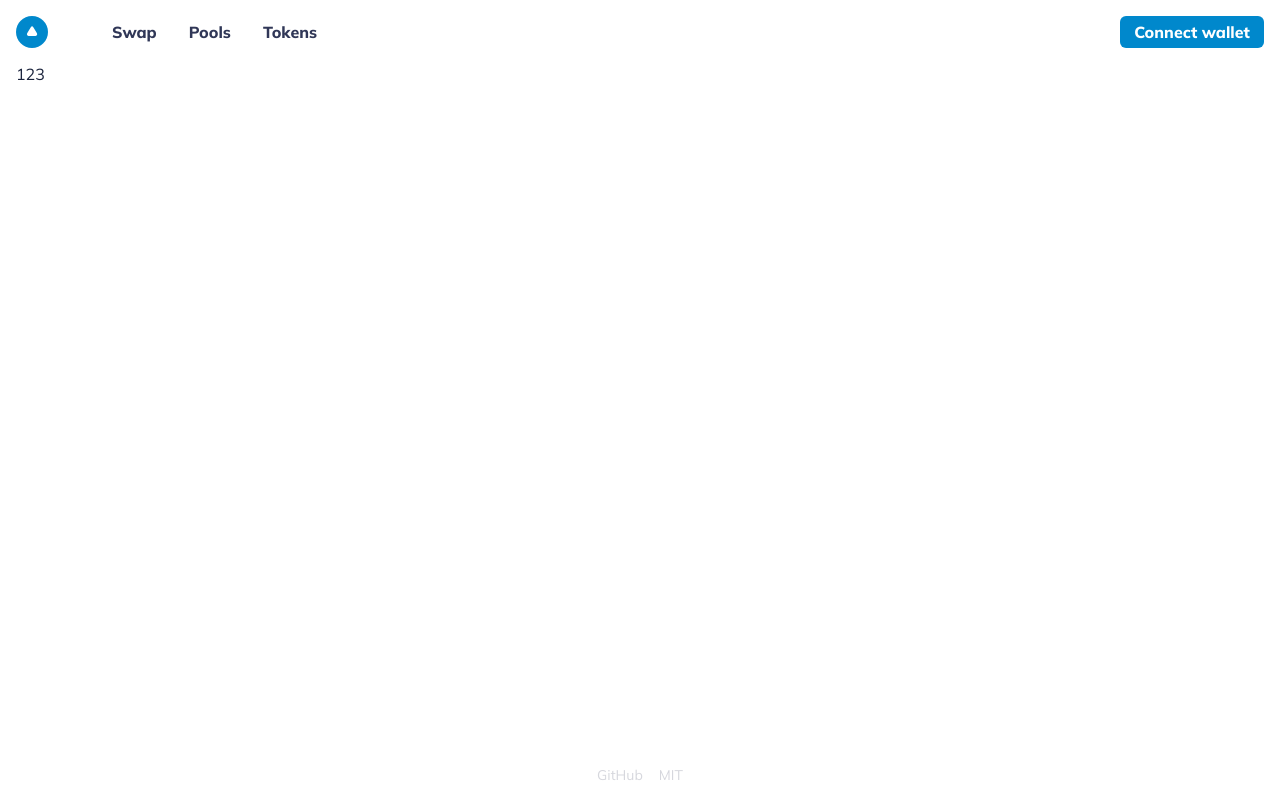
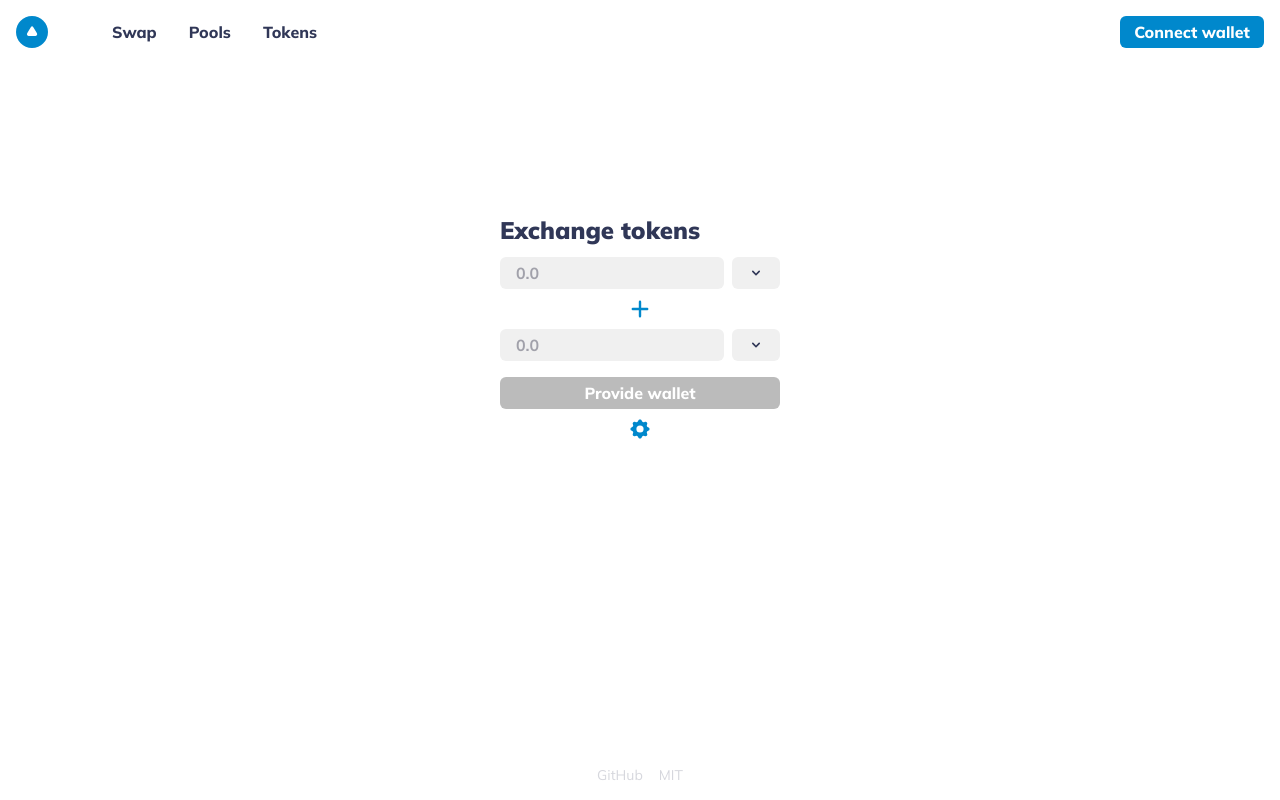
Before and after one commit to netosha/ton-dex-contest, a Next.js app: page /pool/create in a window 1280 px wide. Built offline with nearby package versions, Linux system fonts and the light colour scheme.

Commit message:
Added type to TokenPicker.tsx

```diff
--- a/src/components/TokenPicker/TokenPicker.tsx
+++ b/src/components/TokenPicker/TokenPicker.tsx
@@ -6,6 +6,7 @@ import {
   ClockIcon,
   CogIcon,
   InformationCircleIcon,
+  PlusIcon,
 } from '@heroicons/react/solid';
 import cn from 'clsx';
 
@@ -68,9 +69,11 @@ export const TokenRow: React.VFC<TokenRowProps> = ({
 
 // Todo: Decompose it)
 const TokenPicker: React.VFC<TokenPickerProps> = ({
+  type = 'swap',
   onChange,
   tokens,
   details,
+  isTransactionsVisible,
 }) => {
   // Index of selecting token
   const [tokenModal, setTokenModal] = React.useState<null | number>(null);
@@ -179,7 +182,7 @@ const TokenPicker: React.VFC<TokenPickerProps> = ({
       return { error: true, message: 'Insufficient amount' };
     }
 
-    return { error: false, message: 'Swap' };
+    return { error: false, message: type };
   })();
 
   // Update available balance on account or first token change
@@ -245,7 +248,8 @@ const TokenPicker: React.VFC<TokenPickerProps> = ({
         </div>
 
         <div className="w-full flex justify-center">
-          <ArrowDownIcon className="h-6 w-6 text-blue" />
+          {type === 'swap' && <ArrowDownIcon className="h-6 w-6 text-blue" />}
+          {type === 'stake' && <PlusIcon className="h-6 w-6 text-blue" />}
         </div>
 
         {otherTokens.map((t, index) => (
@@ -286,17 +290,17 @@ const TokenPicker: React.VFC<TokenPickerProps> = ({
             <CogIcon className="h-6 w-6 transition-colors hover:text-darkblue" />
           </Tooltip>
 
+          {isTransactionsVisible && (
             <button onClick={() => setTransactionsModal(true)}>
               <ClockIcon className="h-6 w-6 transition-colors hover:text-darkblue" />
             </button>
+          )}
 
           {details && (
-            <Tooltip
-              disabled={tokens.some((t) => !t)}
-              content={details}
-              position="bottom"
-            >
-              <InformationCircleIcon className="h-6 w-6 transition-colors hover:text-darkblue" />
+            <Tooltip content={details} position="bottom">
+              <InformationCircleIcon
+                className={cn('h-6 w-6 transition-colors hover:text-darkblue')}
+              />
             </Tooltip>
           )}
         </div>
@@ -339,6 +343,7 @@ const TokenPicker: React.VFC<TokenPickerProps> = ({
         </div>
       </Modal>
 
+      {isTransactionsVisible && (
         <Modal
           isOpen={transactionsModal}
           onClose={() => setTransactionsModal(false)}
@@ -346,6 +351,7 @@ const TokenPicker: React.VFC<TokenPickerProps> = ({
         >
           <Transactions address={address} />
         </Modal>
+      )}
     </>
   );
 };
--- a/src/components/TokenPicker/TokenPicker.types.ts
+++ b/src/components/TokenPicker/TokenPicker.types.ts
@@ -16,12 +16,22 @@ export interface TokenPickerProps {
   tokens: PickedTokens;
 
   /**
-   * Hoverable icon with some details.
+   * Type of showed icon and submit button
+   */
+  type: 'swap' | 'stake';
+
+  /**
+   * Show icon with details tooltip in misc button
    * Disabled when at least one token are not provided
    *
    * For example: conversion rate, fees, etc.
    */
   details?: ReactNode;
+
+  /**
+   * Show clickcable icon, that shows transactions modal
+   */
+  isTransactionsVisible?: boolean;
 
   onChange?: (tokens: PickedTokens) => void;
 }
--- a/src/pages/pool/create.tsx
+++ b/src/pages/pool/create.tsx
@@ -3,9 +3,22 @@ import React from 'react';
 import { NextPage } from 'next';
 
 import Layout from '@components/Layout';
+import TokenPicker from '@components/TokenPicker';
+import { PickedTokens } from '@components/TokenPicker/TokenPicker.types';
 
 const Create: NextPage = () => {
-  return <Layout>123</Layout>;
+  const [tokens, setTokens] = React.useState<PickedTokens>([null, null]);
+
+  return (
+    <Layout>
+      <div className="flex h-auto my-auto flex-col gap-4 items-center justify-center w-full">
+        <div className="flex flex-col gap-3">
+          <h1 className="text-2xl font-black text-violet">Exchange tokens</h1>
+          <TokenPicker onChange={setTokens} tokens={tokens} type={'stake'} />
+        </div>
+      </div>
+    </Layout>
+  );
 };
 
 export default Create;
--- a/src/pages/pools.tsx
+++ b/src/pages/pools.tsx
@@ -3,6 +3,7 @@ import React from 'react';
 import cn from 'clsx';
 import { sortBy } from 'lodash';
 import { NextPage } from 'next';
+import Link from 'next/link';
 import Router from 'next/router';
 
 import Layout from '@components/Layout';
@@ -81,7 +82,9 @@ const Pools: NextPage = () => {
                 <PoolCard key={i} />
               ))}
             </div>
-            <Button>Create new pool</Button>
+            <Link href="/pool/create">
+              <Button>Create new pool</Button>
+            </Link>
           </>
         )}
       </div>
--- a/src/pages/swap.tsx
+++ b/src/pages/swap.tsx
@@ -51,21 +51,32 @@ const Swap: NextPage = () => {
         <div className="flex flex-col gap-3">
           <h1 className="text-2xl font-black text-violet">Exchange tokens</h1>
           <TokenPicker
+            type="swap"
             details={
               <div className="bg-control flex flex-col gap-1 text-dark w-[15em] py-2 px-4 rounded-md">
-                <span className="text-violet leading-none mb-1 font-bold">
+                <span className="text-violet leading-none font-bold">
                   Details
                 </span>
-                <span className="text-sm text-violet-60 leading-none">
-                  <b>1.51 {tokens[1]?.symbol}</b> per <b>{tokens[0]?.symbol}</b>
-                </span>
-                <span className="text-sm font-bold text-violet-60 leading-none">
-                  0.2% fees
-                </span>
+                {tokens.some((t) => !t) ? (
+                  <span className="text-sm text-violet-60">
+                    Select pair before getting rate
+                  </span>
+                ) : (
+                  <>
+                    <span className="text-sm text-violet-60 leading-none">
+                      <b>1.51 {tokens[1]?.symbol}</b> per{' '}
+                      <b>{tokens[0]?.symbol}</b>
+                    </span>
+                    <span className="text-sm font-bold text-violet-60 leading-none">
+                      0.2% fees
+                    </span>
+                  </>
+                )}
               </div>
             }
             tokens={tokens}
             onChange={handleTokensChange}
+            isTransactionsVisible
           />
         </div>
       </div>
```
Lines whose indentation alone changed are shown as unchanged.
